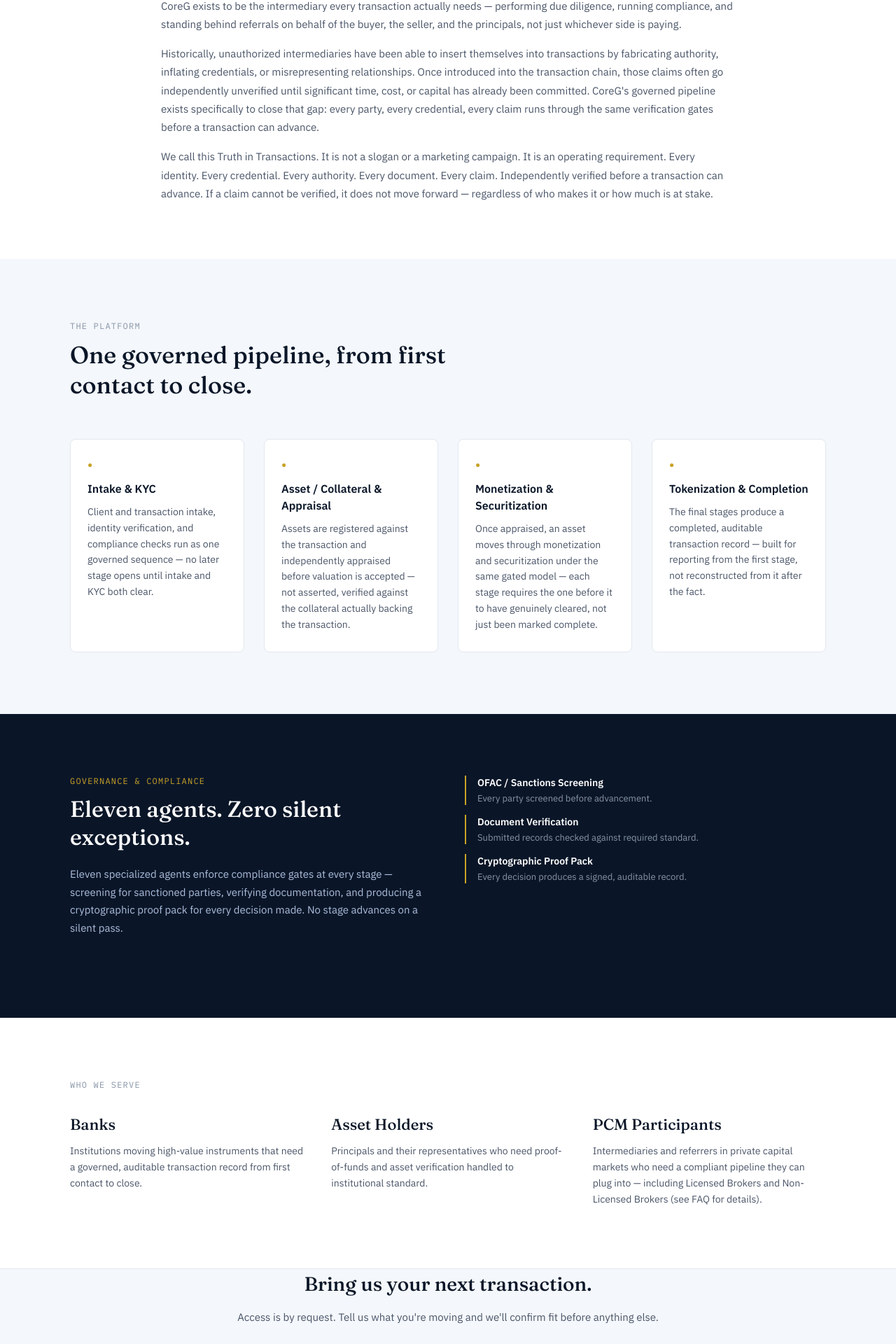
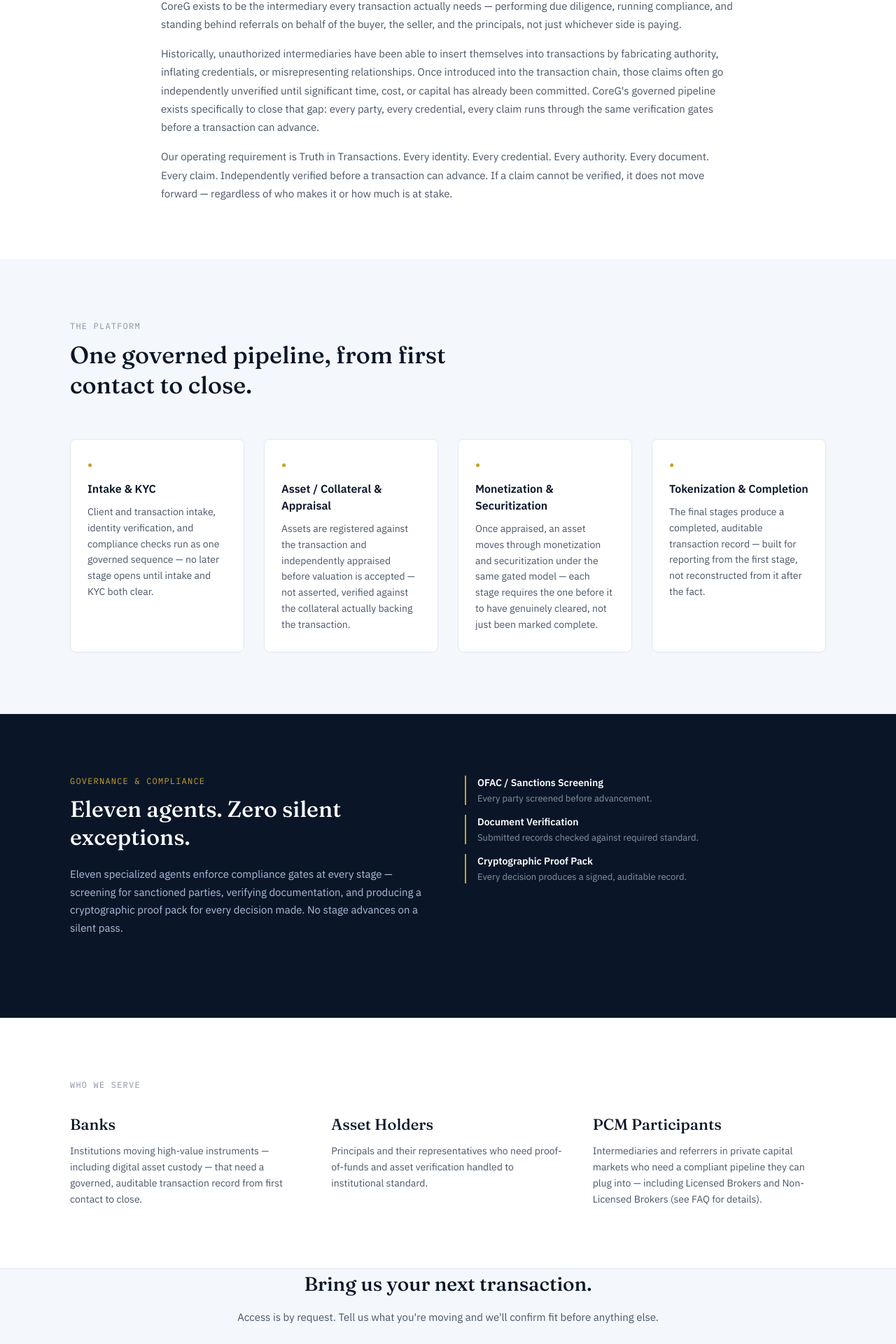
Before and after one commit to CoreGAdmin/coregenisis-site, a React (Vite) app: page / in a window 1280 px wide. Shown: the part 876-2796 px from the top of the page at 70% size. Built offline with nearby package versions, Linux system fonts and the light colour scheme.

Commit message:
fix: simplify Truth in Transactions line, fold crypto into client descriptions

```diff
--- a/src/data/content.js
+++ b/src/data/content.js
@@ -19,7 +19,7 @@
 
 export const SERVES = [
   { label: "Banks",
-    body: "Institutions moving high-value instruments that need a governed, auditable transaction record from first contact to close." },
+    body: "Institutions moving high-value instruments — including digital asset custody — that need a governed, auditable transaction record from first contact to close." },
   { label: "Asset Holders",
     body: "Principals and their representatives who need proof-of-funds and asset verification handled to institutional standard." },
   { label: "PCM Participants",
@@ -28,9 +28,9 @@
 
 export const INSTITUTIONAL_CLIENTS = [
   { label: "Family Offices",
-    body: "Principals managing multi-generational wealth who need asset verification and transaction governance handled to the same standard as an institution, without an institution's overhead." },
+    body: "Principals managing multi-generational wealth who need asset verification and transaction governance handled to the same standard as an institution, without an institution's overhead, whether the assets are traditional or digital." },
   { label: "Private Equity",
     body: "Firms moving instruments and collateral through deal structures that need an auditable record from first contact through close, not reconstructed after the fact." },
   { label: "Hedge Funds",
-    body: "Funds requiring rapid, governed verification on high-value positions — speed without skipping a gate." },
+    body: "Funds requiring rapid, governed verification on high-value positions, including crypto strategies — speed without skipping a gate." },
 ];
--- a/src/data/faqContent.js
+++ b/src/data/faqContent.js
@@ -44,4 +44,12 @@
       "Every participant type moves through the same governed pipeline once a transaction is in motion — there's no separate, lighter-touch path for any category.",
     ],
   },
+  {
+    q: "How does CoreG handle cryptocurrency and digital assets?",
+    a: [
+      "CoreG serves both custodial and non-custodial managers — those who hold client digital assets directly under a regulated custody model, and those who direct assets while clients retain control of their own keys. Both move through the same governed pipeline as every other institutional client; verification does not relax because the asset is digital.",
+      "Institutional participation in digital assets has moved from early adoption to core infrastructure — custody, compliance, and verification are increasingly evaluated by the same standards as any other regulated financial asset, not treated as a separate, lower-scrutiny category.",
+      "CoreG's verification layer extends to crypto forensics — tracing asset provenance and flagging wallet-level risk indicators as part of the same governed screening applied to every other asset class.",
+    ],
+  },
 ];
--- a/src/pages/Home.jsx
+++ b/src/pages/Home.jsx
@@ -53,11 +53,10 @@
             runs through the same verification gates before a transaction can advance.
           </p>
           <p className="text-[15px] text-slate leading-[1.75]">
-            We call this Truth in Transactions. It is not a slogan or a marketing
-            campaign. It is an operating requirement. Every identity. Every credential.
-            Every authority. Every document. Every claim. Independently verified before a
-            transaction can advance. If a claim cannot be verified, it does not move
-            forward — regardless of who makes it or how much is at stake.
+            Our operating requirement is Truth in Transactions. Every identity. Every
+            credential. Every authority. Every document. Every claim. Independently
+            verified before a transaction can advance. If a claim cannot be verified, it
+            does not move forward — regardless of who makes it or how much is at stake.
           </p>
         </div>
       </section>
```
